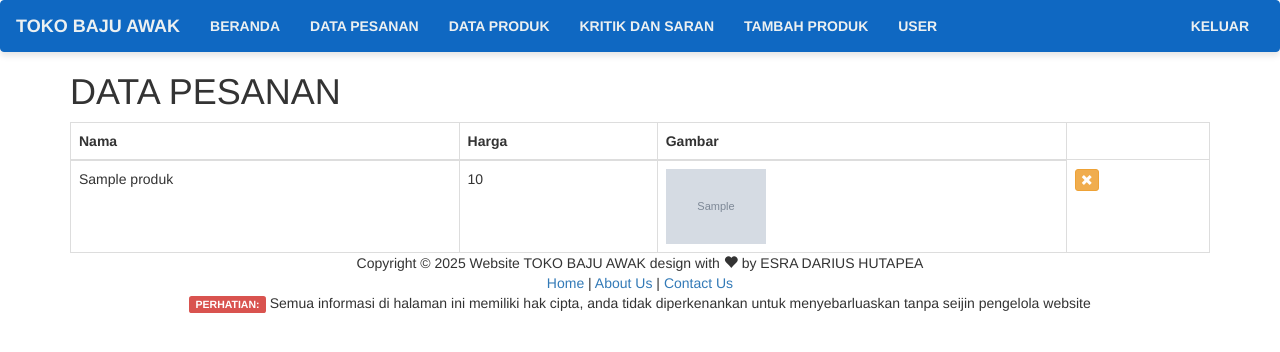
After one commit to ESRADARIUSHUTAPEA/project-ku, a PHP site: page /admin/tampil-produk.php in a window 1280 px wide. The commit adds this page. Shown: the top 352 px of the page. Run offline with PHP 8.4, Linux system fonts and the light colour scheme; the visitor is signed in with stand-in values (Sample User, id 1); tables that the repository leaves empty or names only in its code hold one stand-in row (values such as "Sample post"); grey boxes marked "Sample" are stand-in pictures; some libraries are stand-ins or nearby versions.

Commit message:
first commit

```diff
--- a/about.php
+++ b/about.php
@@ -20,7 +20,7 @@
                 <p>
                     Dengan layanan pengiriman cepat dan dukungan pelanggan 11/17, kami berkomitmen untuk memberikan pengalaman belanja yang menyenangkan dan memuaskan. Cobalah produk kami dan rasakan perbedaannya!
                 </p>
-                <a href="produk.php" class="btn btn-success">Belanja Sekarang</a>
+                <a href="shop.php" class="btn btn-success">Belanja Sekarang</a>
             </div>
         </div>
     </div>
--- a/admin/hapus-produk.php
+++ b/admin/hapus-produk.php
@@ -10,7 +10,7 @@ $id=$_GET['id'];
 
 include "../koneksi.php";
 
-$hapus=$koneksi->query("delete from pesanan where pesanan_id='$id'");
+$hapus=$koneksi->query("delete from produk where id='$id'");
 
 if($hapus==true){
 
--- a/admin/header.php
+++ b/admin/header.php
@@ -27,6 +27,7 @@
                 <ul class="nav navbar-nav">
                     <li class=""><a href="index.php">BERANDA<span class="sr-only">(current)</span></a></li>
                     <li><a href="tampilan-pesanan.php">DATA PESANAN</a></li>
+                    <li><a href="tampil-produk.php">DATA PRODUK</a></li>
                     <li><a href="contact.php"> KRITIK DAN SARAN</a></li>
                     <li><a href="tambah-produk.php"> TAMBAH PRODUK</a></li>
                     <li><a href="tampil-user.php">USER</a></li>
--- a/admin/proses-produk.php
+++ b/admin/proses-produk.php
@@ -18,7 +18,7 @@ $simpan=$koneksi->query("insert into mahasiswa(nim,nama,jenis_kelamin,alamat)
 
 if($simpan==true){
 
-    header("location:tampil-mahasiswa.php?pesan=inputBerhasil");
+    header("location:tampil-produk?pesan=inputBerhasil");
 } else{
     echo "Error";
 }
--- a/admin/tambah-produk.php
+++ b/admin/tambah-produk.php
@@ -14,7 +14,7 @@ if ($_SERVER['REQUEST_METHOD'] == 'POST') {
 
     if (move_uploaded_file($_FILES['gambar']['tmp_name'], $target)) {
         $query = "INSERT INTO produk (nama, harga, gambar) VALUES ('$nama', '$harga', '$gambar')";
-        if ($koneksi->query($query) ) {
+        if ($koneksi->query($query) === TRUE) {
             header("location:tampil-produk.php?pesan=inputBerhasil");
         } else {
             echo "Error: " . $query . "<br>" . $koneksi->error;
--- /dev/null
+++ b/admin/tampil-produk.php
@@ -0,0 +1,83 @@
+<?php
+  session_start();
+  if (empty($_SESSION['user_id'])){
+    header("location:../login.php");
+  }
+?>
+<?php include "header.php"; ?>
+<div class="container">
+    <div class="row">
+        <div class="col-md-12">
+        <h1>DATA PESANAN</h1>
+            <?php
+
+            if(@$_GET['pesan']=="inputBerhasil"){
+
+            ?>
+                    <div class="alert alert-success">
+                    Penyimpanan Berhasil!
+                    </div>
+            <?php
+
+            }
+
+            ?>
+
+
+            <?php
+
+            if(@$_GET['pesan']=="hapusBerhasil"){
+
+            ?>
+                    <div class="alert alert-success">
+                    Data Berhasil Dihapus!
+                    </div>
+            <?php
+
+            }
+
+            ?>
+
+
+
+
+        <table  class="table table-bordered table-hover" id="data-table">
+        <thead>
+            <tr>
+                <th>Nama</th><th>Harga</th><th>Gambar</th>
+            </tr>
+        </thead>
+        <tbody>
+        <?php
+
+        include "../koneksi.php";
+        $sql=$koneksi->query("SELECT * FROM produk ORDER BY id");
+        while($row= $sql->fetch_assoc()){
+        ?>
+
+            <tr>
+                <td><?php echo $row['nama']?></td>
+                <td><?php echo $row['harga']?></td>
+                <td><img src="../images/<?php echo $row['gambar']; ?>" width="100px"
+height="100px" class="img-responsive"></td>
+
+
+
+                <td>
+                <a href="hapus-produk.php?id=<?php echo $row['id']?>" onclick=" return confirm('Anda yakin menghapus produk?')">
+                    <button class="btn btn-xs btn-warning glyphicon glyphicon-remove"></button>
+                </a>
+                </td>
+            </tr>
+
+        <?php
+        }
+        ?>
+        </tbody>
+        </table>
+        </div>
+    </div>
+</div>
+
+
+<?php include "footer.php";?>
--- a/shop.php
+++ b/shop.php
@@ -19,7 +19,7 @@ $total_products = $total_products_result->fetch_assoc()['total'];
 $total_pages = ceil($total_products / $products_per_page);
 
 // Query untuk mendapatkan produk dengan pagination
-$sql = "SELECT * FROM produk ORDER BY created_at DESC LIMIT $products_per_page OFFSET $offset";
+$sql = "SELECT * FROM produk ORDER BY id DESC LIMIT $products_per_page OFFSET $offset";
 $result = $koneksi->query($sql);
 ?>
 <?php
```
Also changed, not shown: index.php (+4 -4 lines), images/Baju Kemeja Polos Warna Cokelat.jpg (added), images/Kaos Putih bercorak.jpg (added).
